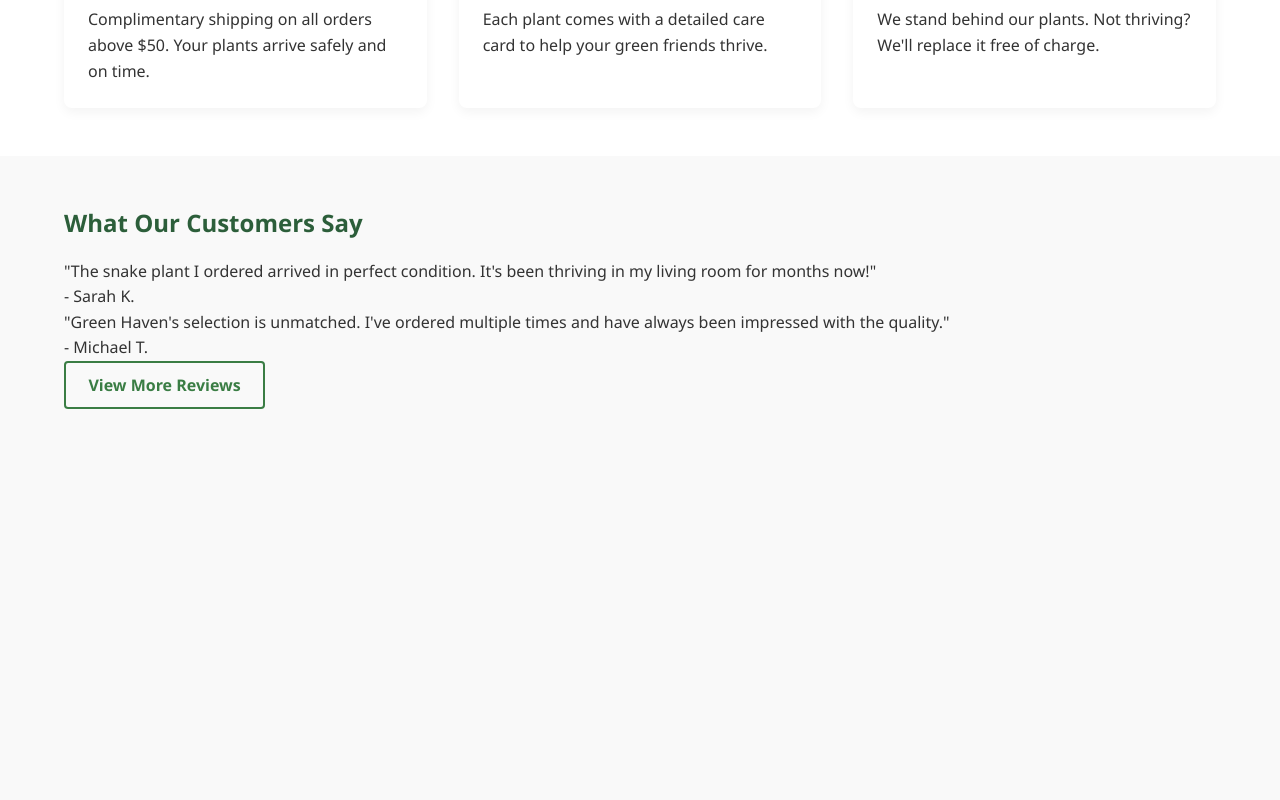
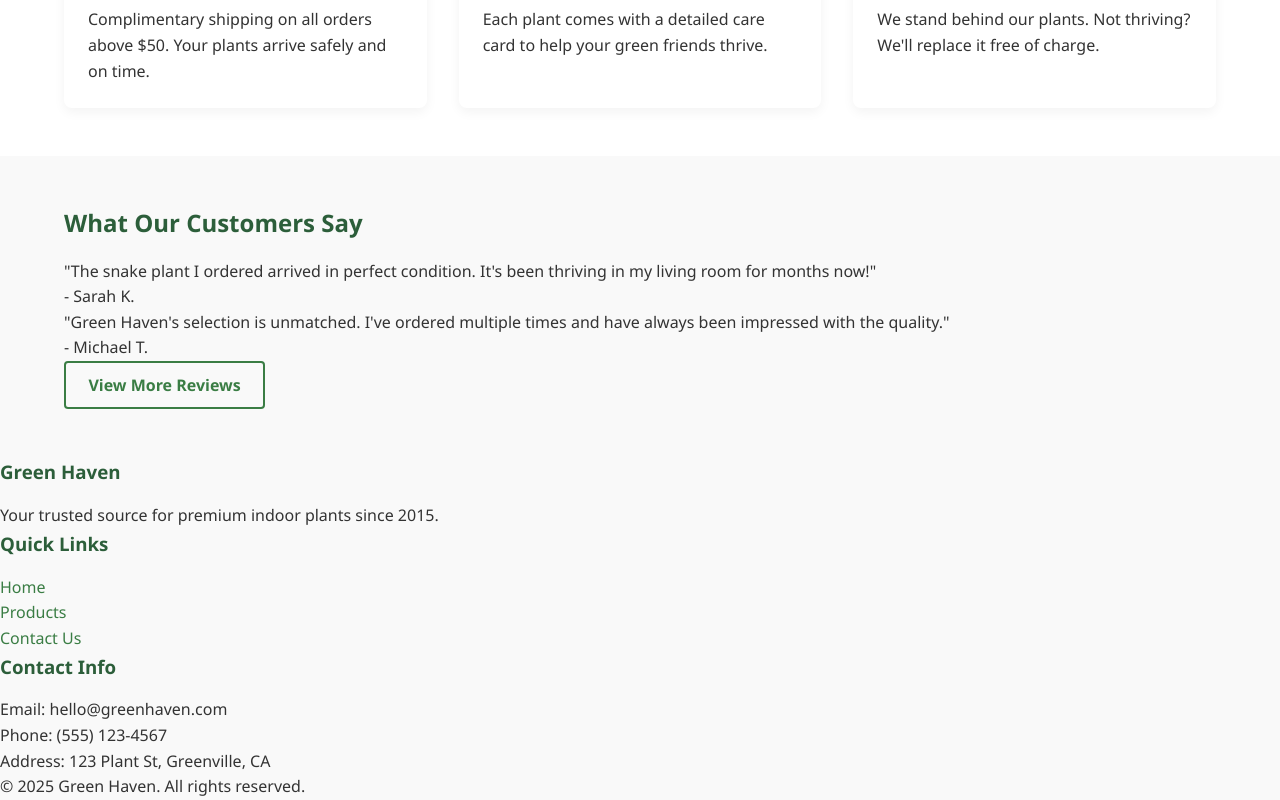
Before and after one commit to km-rakib/mis455-1-midterm-2220936, a plain HTML site: page index.html in a window 1280 px wide. Shown: the part 864-1664 px from the top of the page. Before the commit the page ends 1321 px from the top, so only its background shows below. Drawn offline with Linux system fonts and the light colour scheme.

Commit message:
created footer html in home page

```diff
--- a/index.html
+++ b/index.html
@@ -103,6 +103,31 @@
         </button>
       </section>
     </main>
+    <footer>
+      <div class="footer-content">
+        <div class="footer-section">
+          <h3>Green Haven</h3>
+          <p>Your trusted source for premium indoor plants since 2015.</p>
+        </div>
+        <div class="footer-section">
+          <h3>Quick Links</h3>
+          <ul>
+            <li><a href="index.html">Home</a></li>
+            <li><a href="products.html">Products</a></li>
+            <li><a href="contact.html">Contact Us</a></li>
+          </ul>
+        </div>
+        <div class="footer-section">
+          <h3>Contact Info</h3>
+          <p>Email: hello@greenhaven.com</p>
+          <p>Phone: (555) 123-4567</p>
+          <p>Address: 123 Plant St, Greenville, CA</p>
+        </div>
+      </div>
+      <div class="copyright">
+        <p>&copy; 2025 Green Haven. All rights reserved.</p>
+      </div>
+    </footer>
     <script src="script.js" defer></script>
   </body>
 </html>
```
